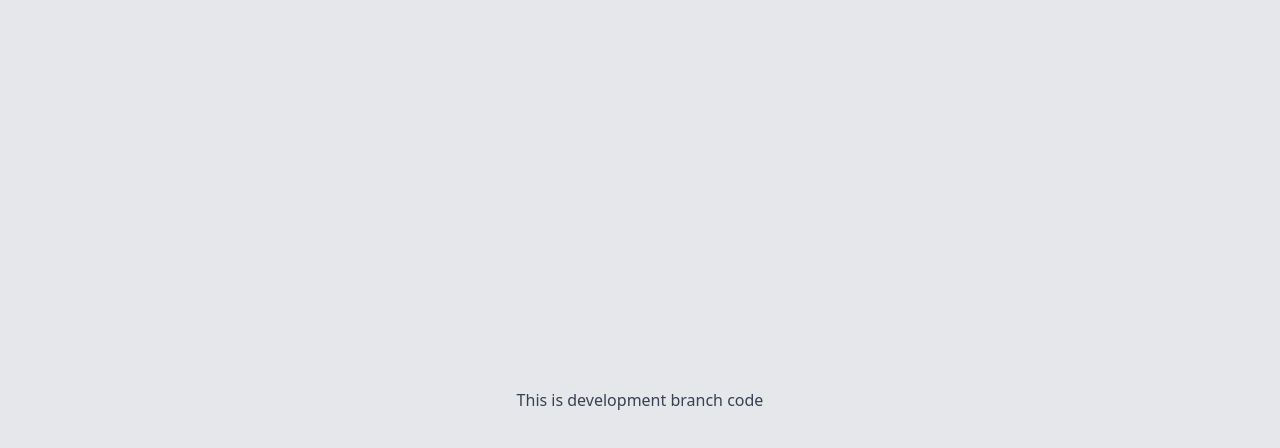
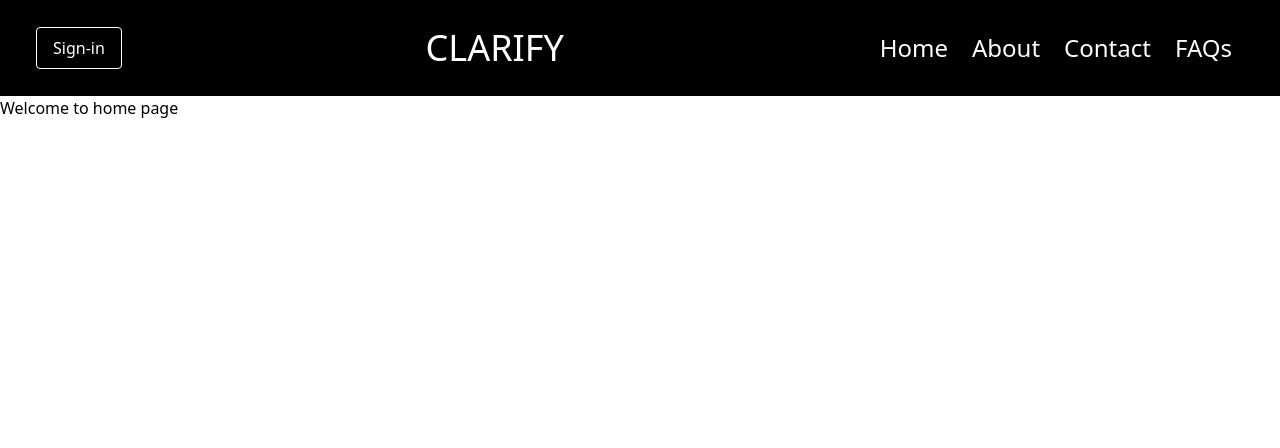
Before and after one commit to vishapathak/Clarify, a React (Create React App) app: page / in a window 1280 px wide. Shown: the top 448 px of the page. Built offline with nearby package versions, Linux system fonts and the light colour scheme.

Commit message:
git project

```diff
--- a/package.json
+++ b/package.json
@@ -6,7 +6,9 @@
     "cra-template-tailwindcss": "4.0.1",
     "react": "^18.2.0",
     "react-dom": "^18.2.0",
-    "react-scripts": "5.0.1"
+    "react-router-dom": "^7.8.2",
+    "react-scripts": "5.0.1",
+    "web-vitals": "^5.1.0"
   },
   "scripts": {
     "start": "react-scripts start",
--- a/src/App.js
+++ b/src/App.js
@@ -1,10 +1,22 @@
 import React from 'react';
+import { BrowserRouter,Route, Routes } from 'react-router-dom';
+import Navbar from './Component/Navbar';
+import Home from './Component/Home';
+import About from './Component/About';
+import Contact from './Component/Contact';
+import FAQs from './Component/Faq';
 
 function App() {
   return (
-    <div className="flex flex-col h-full items-center justify-center bg-gray-200 text-gray-700">
-      This is development branch code
-    </div>
+    <BrowserRouter>
+      <Navbar/>
+      <Routes>
+     <Route path='/' Component={Home} exact ></Route>
+     <Route path='/About' Component={About}></Route>
+     <Route path='/Contact' Component={Contact}></Route>
+     <Route path='/faq' Component={FAQs}></Route>
+    </Routes>
+    </BrowserRouter>
   );
 }
 
--- /dev/null
+++ b/src/Component/About.jsx
@@ -0,0 +1,5 @@
+ export default function About(){
+    return(
+        <h1 className="item- center">Welcome to about page </h1>
+    )
+}
--- /dev/null
+++ b/src/Component/Contact.jsx
@@ -0,0 +1,5 @@
+export default function Contact(){
+    return(
+        <> <h1>contact us on 11234567 </h1></>
+    )
+}
--- /dev/null
+++ b/src/Component/Faq.jsx
@@ -0,0 +1,5 @@
+export default function FAQs(){
+    return(
+        <h1>Any questions spam here</h1>
+    )
+}
--- /dev/null
+++ b/src/Component/Home.jsx
@@ -0,0 +1,5 @@
+ export default function Home(){
+    return(
+        <h1 className="item center">Welcome to home page</h1>
+    )
+}
--- /dev/null
+++ b/src/Component/Navbar.jsx
@@ -0,0 +1,18 @@
+  import { Link } from 'react-router-dom';
+
+  export default function Navbar(){
+    return(
+        <div className="w-screen h-24 bg-black flex items-center justify-between px-9">
+          <button className="border border-white text-white px-4 py-2 rounded  ">Sign-in</button>
+          <h1 className=" text-4xl text-white flex items-center justify-auto"> CLARIFY</h1>
+          <div className='text-2xl text-white'>
+             <Link to='/' className='px-3 items-center justify-center'>Home</Link>
+             <Link to='About'className=' px-3 items-center justify-center'>About</Link>
+             <Link to='Contact'className='px-3 items-center justify-center'>Contact</Link>
+             <Link to='Faq'className=' px-3 items-center justify-center'>FAQs</Link>
+          </div>
+
+        </div>
+
+    )
+}
```
Also changed, not shown: 1 other file (tests, documents, lock files or other folders).
